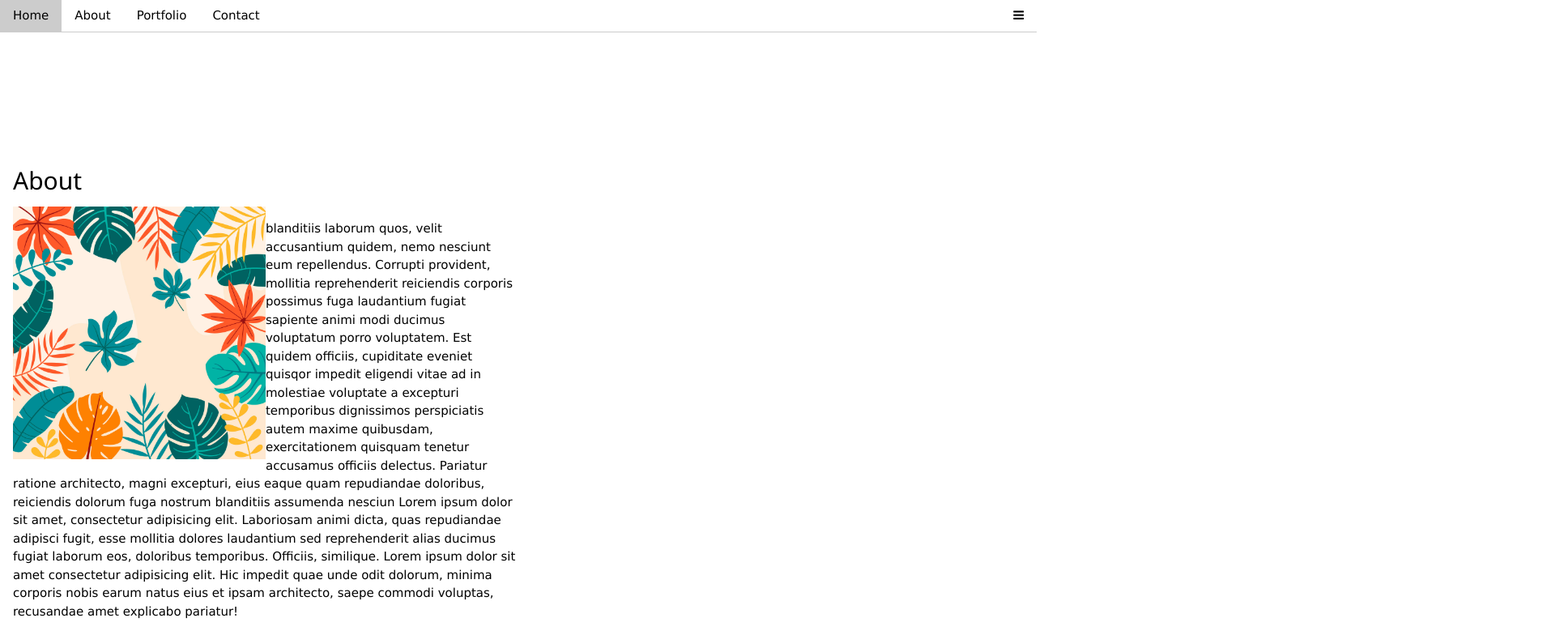
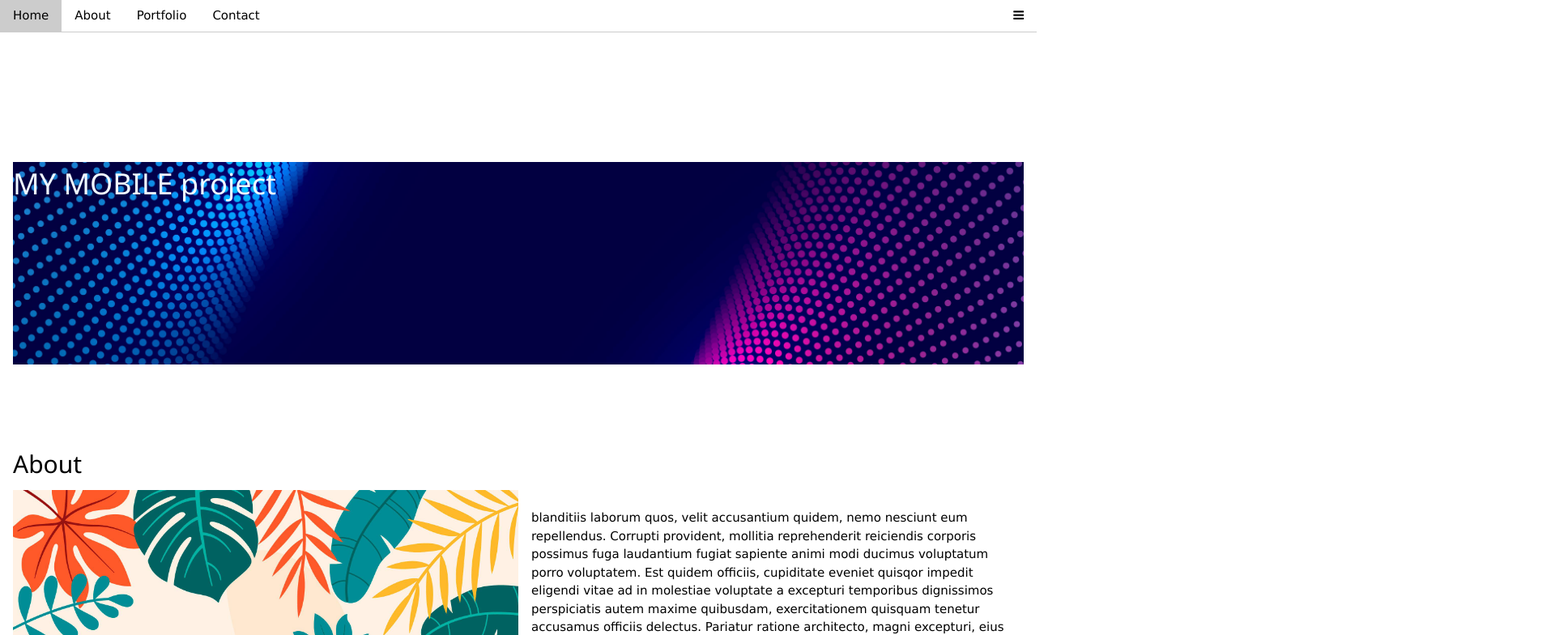
Before and after one commit to AndreaOZEN/ProjetMobile, a plain HTML site: page index.html in a window 1280 px wide. Shown: the top 784 px of the page at 81% size, 1920 px wide, since content can reach past the window. Drawn offline with Linux system fonts and the light colour scheme.

Commit message:
Newly added modifications

```diff
--- a/index.html
+++ b/index.html
@@ -26,6 +26,21 @@
             scroll-margin-top: 50px;
           }
 
+          #Home {
+            height: 250px;
+            background-image: url(background.jpg);
+            background-size: cover;
+            background-repeat: no-repeat;
+            background-position: center;
+            background-attachment: fixed;
+            color:aliceblue;
+          }
+
+          #portfolio img {
+            width: 100%;
+
+          }
+
     </style>
 
 </head>
@@ -49,20 +64,26 @@
           <a href = "#portfolio" class="w3-bar-item w3-button">Portfolio</a>
           <a href = "#contact" class="w3-bar-item w3-button">Contact</a>
         </nav>
+
+
     </header>
 
 <main class="w3-container">
 
+  <section id="Home">
+    <h1>MY MOBILE project</h1>
+  </section>
+
 <section id="about">
     <h2>About</h2>
     <div class="w3-row">
-        <div class="w3-half">
+
 
         <div class="w3-half">
         <img src="5437666.jpg" alt="feuilles tropicales" class="w3-image">
         </div>
 
-        <div class="w3-half w3-padding"></div><p>blanditiis laborum quos, velit accusantium quidem, nemo nesciunt eum repellendus. Corrupti provident, mollitia reprehenderit reiciendis corporis possimus fuga laudantium fugiat sapiente animi modi ducimus voluptatum porro voluptatem. Est quidem officiis, cupiditate eveniet quisqor impedit eligendi vitae ad in molestiae voluptate a excepturi temporibus dignissimos perspiciatis autem maxime quibusdam, exercitationem quisquam tenetur accusamus officiis delectus. Pariatur ratione architecto, magni excepturi, eius eaque quam repudiandae doloribus, reiciendis dolorum fuga nostrum blanditiis assumenda nesciun Lorem ipsum dolor sit amet, consectetur adipisicing elit. Laboriosam animi dicta, quas repudiandae adipisci fugit, esse mollitia dolores laudantium sed reprehenderit alias ducimus fugiat laborum eos, doloribus temporibus. Officiis, similique. Lorem ipsum dolor sit amet consectetur adipisicing elit. Hic impedit quae unde odit dolorum, minima corporis nobis earum natus eius et ipsam architecto, saepe commodi voluptas, recusandae amet explicabo pariatur!</p></div>
+        <div class="w3-half w3-padding"><p>blanditiis laborum quos, velit accusantium quidem, nemo nesciunt eum repellendus. Corrupti provident, mollitia reprehenderit reiciendis corporis possimus fuga laudantium fugiat sapiente animi modi ducimus voluptatum porro voluptatem. Est quidem officiis, cupiditate eveniet quisqor impedit eligendi vitae ad in molestiae voluptate a excepturi temporibus dignissimos perspiciatis autem maxime quibusdam, exercitationem quisquam tenetur accusamus officiis delectus. Pariatur ratione architecto, magni excepturi, eius eaque quam repudiandae doloribus, reiciendis dolorum fuga nostrum blanditiis assumenda nesciun Lorem ipsum dolor sit amet, consectetur adipisicing elit. Laboriosam animi dicta, quas repudiandae adipisci fugit, esse mollitia dolores laudantium sed reprehenderit alias ducimus fugiat laborum eos, doloribus temporibus. Officiis, similique. Lorem ipsum dolor sit amet consectetur adipisicing elit. Hic impedit quae unde odit dolorum, minima corporis nobis earum natus eius et ipsam architecto, saepe commodi voluptas, recusandae amet explicabo pariatur!</p></div>
 
       </div>
 
@@ -73,7 +94,7 @@
 
    <div class="w3-row-padding">
 
-    <article class="w3-col m4 w3-center">
+
 
     <article class="w3-col m4 w3-center">
       <div class="w3-card">
```
Also changed, not shown: background.jpg (added).
